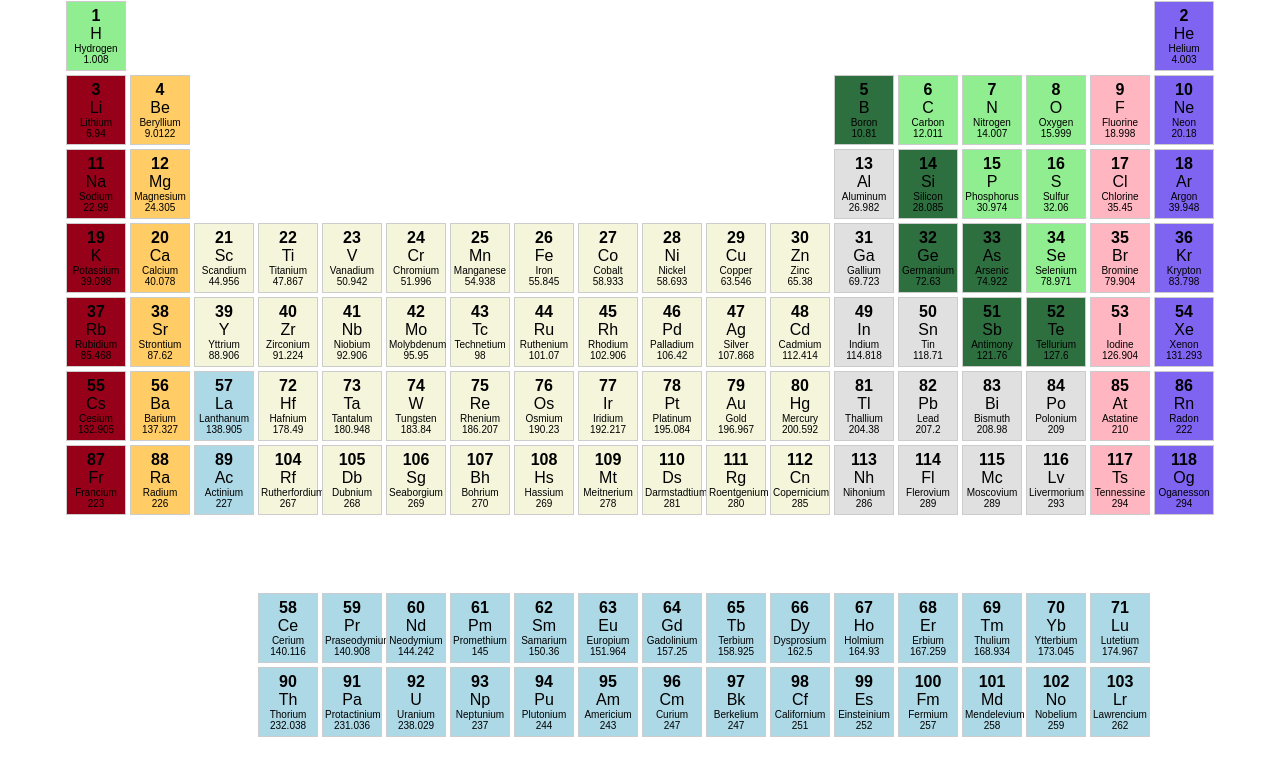
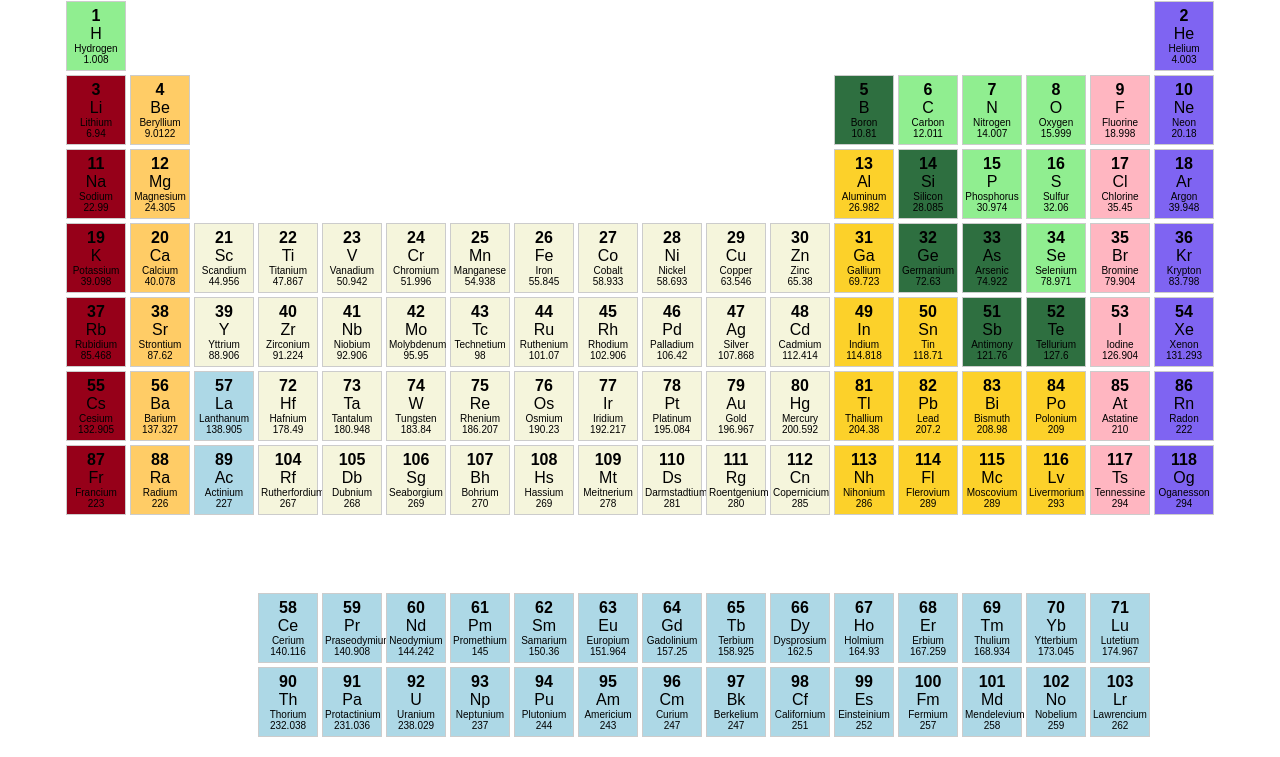
Before and after one commit to brandanward/PeriodicTable, a plain HTML site: page index.html in a window 1280 px wide. Shown: the part 79-836 px from the top of the page. Drawn offline with Linux system fonts and the light colour scheme.

Commit message:
Update index.html

```diff
--- a/index.html
+++ b/index.html
@@ -44,7 +44,7 @@
     .halogen { background: #FFB6C1; }
     .nonmetal { background: #90EE90; }
     .metalloid { background: #2E6F40; }
-    .other { background: #E0E0E0; }
+    .other { background: #FCD12A; }
 
     /* Modal Styling */
     #modal {
```
